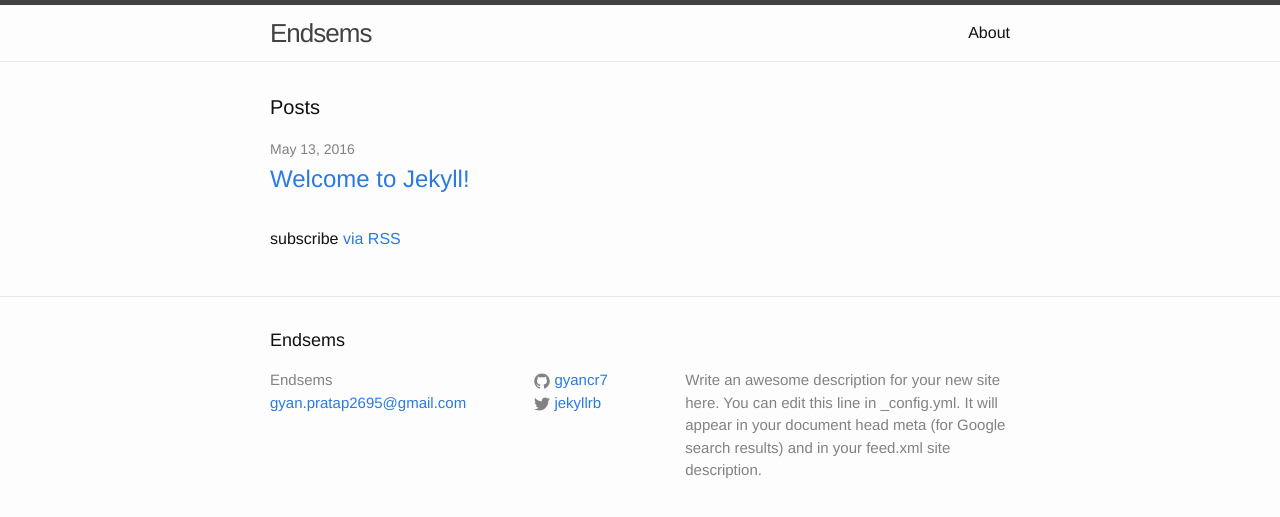
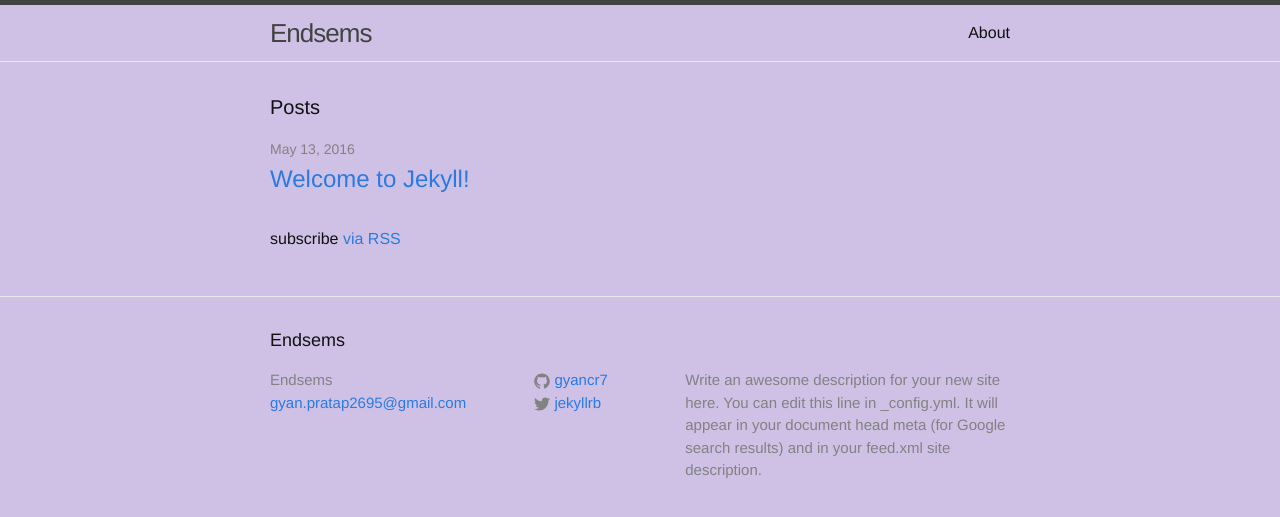
Before and after one commit to gyancr7/gyancr7.github.io, a Jekyll site: the page built from index.html, in a window 1280 px wide. Shown: the top 517 px of the page. Built offline with Jekyll 4.4.1, drawn with Linux system fonts in a browser that asks for light colours.

Commit message:
Update main.scss

```diff
--- a/css/main.scss
+++ b/css/main.scss
@@ -15,7 +15,7 @@ $base-line-height: 1.5;
 $spacing-unit:     30px;
 
 $text-color:       #111;
-$background-color: #fdfdfd;
+$background-color: #CEC1E5;
 $brand-color:      #2a7ae2;
 
 $grey-color:       #828282;
```
